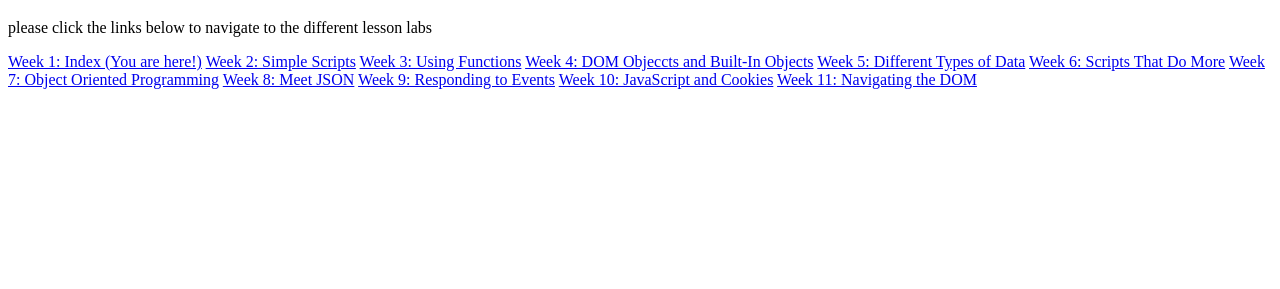
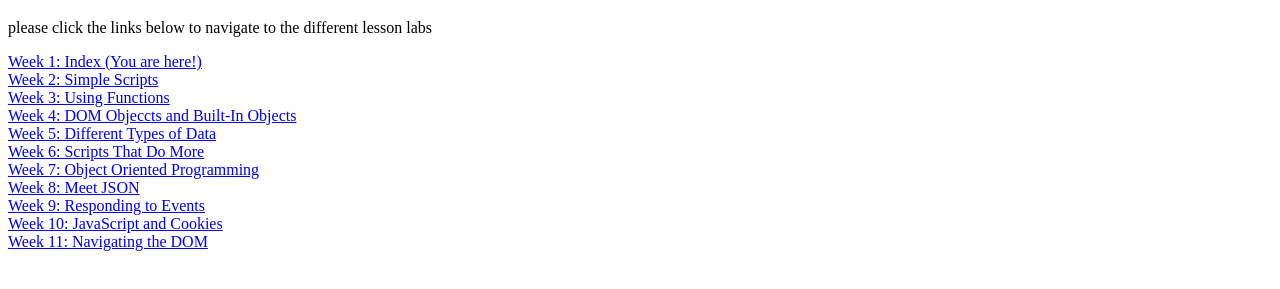
Before and after one commit to aech2411/aech2411.github.io, a plain HTML site: page index.html in a window 1280 px wide. Shown: the part 61-350 px from the top of the page. Drawn offline with Linux system fonts and the light colour scheme.

Commit message:
index line breaks

```diff
--- a/index.html
+++ b/index.html
@@ -6,16 +6,16 @@
         <p>please click the links below to navigate to the different lesson labs</p>
     </head>
     <body>
-        <a href="aech2411.github.io/index.html">Week 1: Index (You are here!)</a>
-        <a href="aech2411.github.io/mouseOverDemo.html">Week 2: Simple Scripts</a>
-        <a href="aech2411.github.io/temperature.html">Week 3: Using Functions</a>
-        <a href="aech2411.github.io/dateAndTime.html">Week 4: DOM Objeccts and Built-In Objects</a>
-        <a href="aech2411.github.io/spamDetector.html">Week 5: Different Types of Data</a>
-        <a href="aech2411.github.io/bannerRotator.html">Week 6: Scripts That Do More</a>
-        <a href="aech2411.github.io/OOP.html">Week 7: Object Oriented Programming</a>
-        <a href="aech2411.github.io/JSON.html">Week 8: Meet JSON</a>
-        <a href="aech2411.github.io/formConfirmation.html">Week 9: Responding to Events</a>
-        <a href="aech2411.github.io/cookietest1.html">Week 10: JavaScript and Cookies</a>
-        <a href="aech2411.github.io/getElementsByTagName.html">Week 11: Navigating the DOM</a>
+        <a href="aech2411.github.io/index.html">Week 1: Index (You are here!)</a><br />
+        <a href="aech2411.github.io/mouseOverDemo.html">Week 2: Simple Scripts</a><br />
+        <a href="aech2411.github.io/temperature.html">Week 3: Using Functions</a><br />
+        <a href="aech2411.github.io/dateAndTime.html">Week 4: DOM Objeccts and Built-In Objects</a><br />
+        <a href="aech2411.github.io/spamDetector.html">Week 5: Different Types of Data</a><br />
+        <a href="aech2411.github.io/bannerRotator.html">Week 6: Scripts That Do More</a><br />
+        <a href="aech2411.github.io/OOP.html">Week 7: Object Oriented Programming</a><br />
+        <a href="aech2411.github.io/JSON.html">Week 8: Meet JSON</a><br />
+        <a href="aech2411.github.io/formConfirmation.html">Week 9: Responding to Events</a><br />
+        <a href="aech2411.github.io/cookietest1.html">Week 10: JavaScript and Cookies</a><br />
+        <a href="aech2411.github.io/getElementsByTagName.html">Week 11: Navigating the DOM</a><br />
     </body>
 </html>
```
